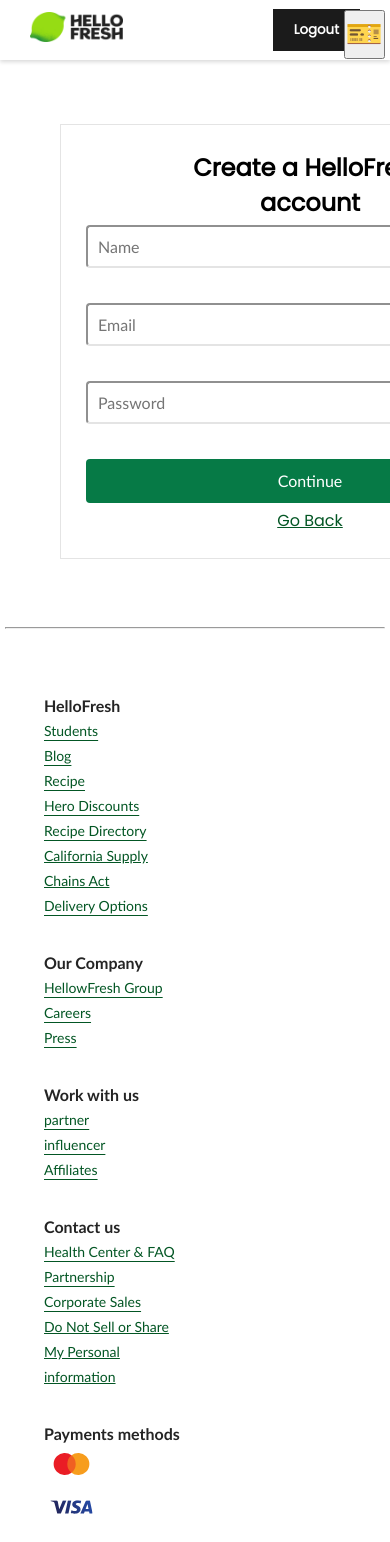
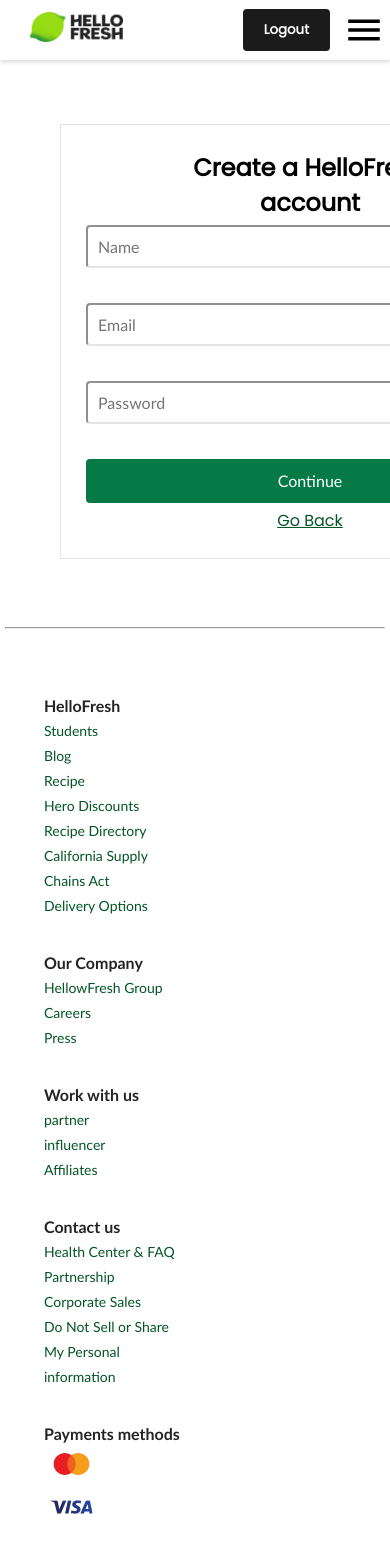
Before and after one commit to mohdadil12345/truculent-face-1803, a React (Create React App) app in the folder frontened/rideshare-x/: page /register in a window 390 px wide. Shown: the top 1542 px of the page. Built offline with nearby package versions, Linux system fonts and the light colour scheme.

Commit message:
responsive for mobile view as well as tablet view

```diff
--- a/frontened/rideshare-x/src/App.scss
+++ b/frontened/rideshare-x/src/App.scss
@@ -25,10 +25,9 @@
     }
   }
 
-  .menu-btn{
+  .menu-btn {
     display: none;
   }
-
 
   .nav-menu {
     display: flex;
@@ -44,6 +43,7 @@
       &:hover {
         background: #1b1b1b;
         color: white;
+        border-radius: 4px;
       }
     }
   }
@@ -394,25 +394,23 @@
         height: 80px;
       }
     }
-    .ing{
+    .ing {
       display: flex;
       gap: 20px;
-        #nutrition{
+      #nutrition {
         flex-grow: 1;
-          .nutrition-details{
+        .nutrition-details {
           display: flex;
           flex-direction: column;
           gap: 20px;
           margin-top: 30px;
-            .nutrition-item{
+          .nutrition-item {
             display: flex;
             justify-content: space-between;
-
           }
         }
       }
     }
-
   }
 
   .utensi {
@@ -425,10 +423,25 @@
     padding: 30px;
     color: rgb(47, 47, 47);
   }
+}
 
+.section-1 a {
+  text-decoration: none;
+}
+.footer-bottom a {
+  text-decoration: none;
 }
 
 @media only screen and (max-width: 920px) {
+  .section-1 a {
+    //  text-decoration: none;
+  }
+  .section-1 span {
+    // background-color: red;
+  }
+  .footer-bottom a {
+    //  text-decoration: none;
+  }
   #menu-page .menu-items {
     display: flex;
     flex-direction: column;
@@ -440,22 +453,20 @@
       }
     }
   }
-  .footer-bottom{
+  .footer-bottom {
     // flex-direction: column;
     gap: 20px !important;
     padding: 20px 40px;
     justify-content: space-between;
-    .bottom-1{
+    .bottom-1 {
       margin: 0 !important;
       flex-direction: column;
     }
   }
 
-
-  .inner-container{
+  .inner-container {
     flex-direction: column;
     .section-1 {
-
       flex-direction: column;
     }
   }
@@ -569,19 +580,35 @@
       background-color: rgb(223, 223, 223);
       position: fixed;
       flex-direction: column;
-    top: 60px;
+      top: 0;
       right: 0;
       width: 200px;
       padding: 10px;
       height: 100vh;
+      background: white;
+      border-left: 1px solid #cdcdcd;
+      z-index: 9999;
     }
-    .menu-btn{
+
+    .menubtn {
+      position: absolute;
+      z-index: 99999999;
+      top: 0;
+      right: 0;
+      button {
         display: block;
         position: absolute;
         right: 5px;
         font-size: 30px;
-      top: 10px;
+        top: 5px;
+        background: none;
+        border: none;
+        font-size: 42px;
       }
+    }
+    // .menu-btn{
+
+    // }
     #close {
       right: -100%;
     }
@@ -589,10 +616,16 @@
       right: 0px;
     }
 
+    .logbtn {
+      // border: 1px solid red;
+      margin-right: 30px;
 
+      button {
+        border-radius: 4px;
+      }
+    }
+  }
 
-
-  }
   #menu-details #intructions .intructions-item {
     flex-direction: column;
   }
@@ -621,13 +654,10 @@
   .no-reset {
     // display: none;
   }
-.main-div{
+  .main-div {
     flex-direction: column;
-
   }
 
-.div-1 img {
-
+  #stud {
   }
-
 }
--- a/frontened/rideshare-x/src/components/Footer.jsx
+++ b/frontened/rideshare-x/src/components/Footer.jsx
@@ -12,7 +12,7 @@ export const Footer = () => {
               <div className="heading">
                 <span className="h">HelloFresh</span>
               </div>
-              <div>
+              <div id="stud">
                 <a href="#/">
                   <span className="v">Students</span>
                 </a>
--- a/frontened/rideshare-x/src/components/Navbar.jsx
+++ b/frontened/rideshare-x/src/components/Navbar.jsx
@@ -1,6 +1,7 @@
 import React, { useState } from "react";
 import { Link } from "react-router-dom";
-
+import { MdMenu } from "react-icons/md";
+import { MdMenuOpen } from "react-icons/md";
 function Navbar() {
 
   const [displ, setdisp] = useState(true)
@@ -23,7 +24,10 @@ function Navbar() {
         <img src="/assets/Hello_Fresh_Lockup.png" alt="" />
       </div>
 
-      <button className="menu-btn"  onClick={toggle}>{displ_btn? "🎫" : "❌"}</button>
+      <div className="menubtn">
+      <button className="menu-btn"  onClick={toggle}>{displ_btn? <MdMenu />
+ : <MdMenuOpen />}</button>
+      </div>
       <div className="nav-menu" id= {displ ? "close" : "open"}>
         <Link to="/">Home</Link>
         <Link to="/menu">Menu</Link>
@@ -32,7 +36,9 @@ function Navbar() {
         <Link to="/register">Signup</Link>
       </div>
 
+      <div className="logbtn">
       <button onClick={logoutuser} className="nav-log-btn">Logout</button>
+      </div>
     </div>
   );
 }
```
Lines whose indentation alone changed are shown as unchanged.
